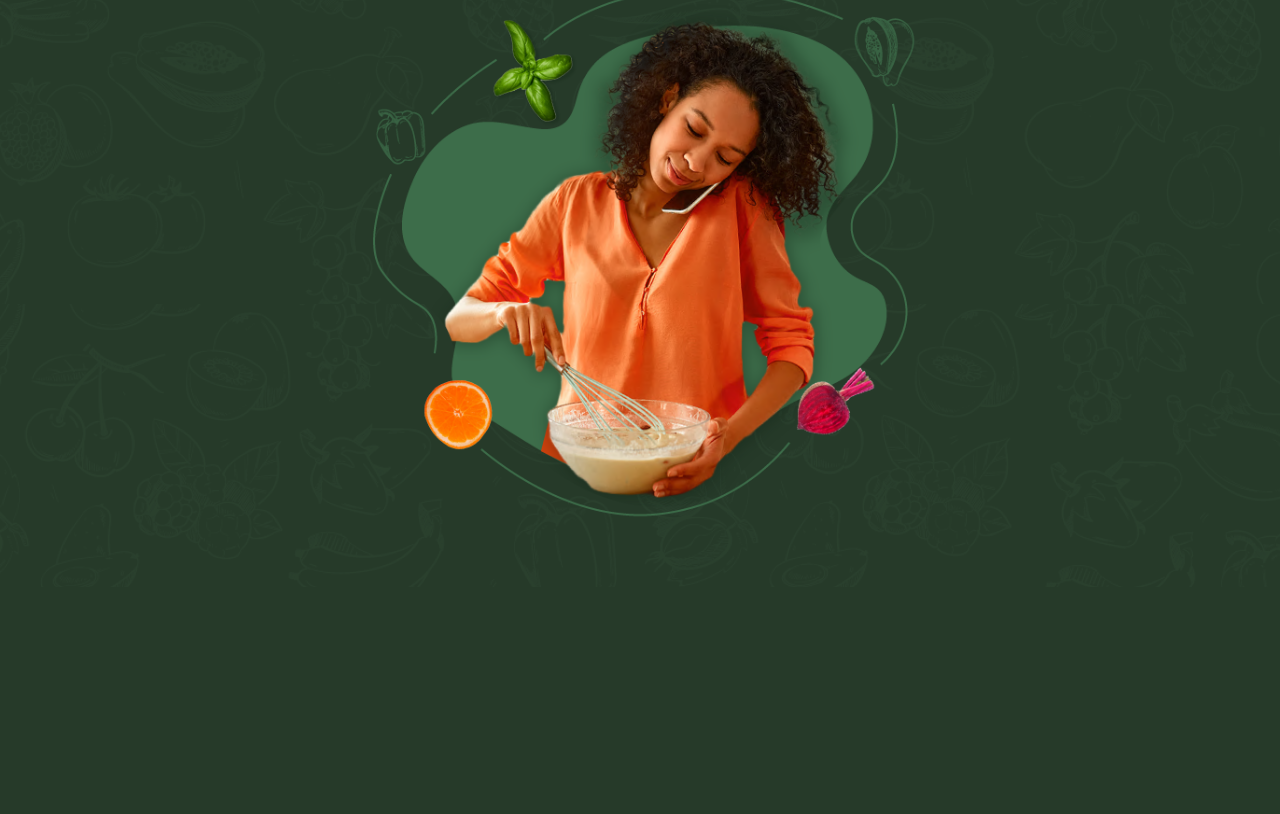
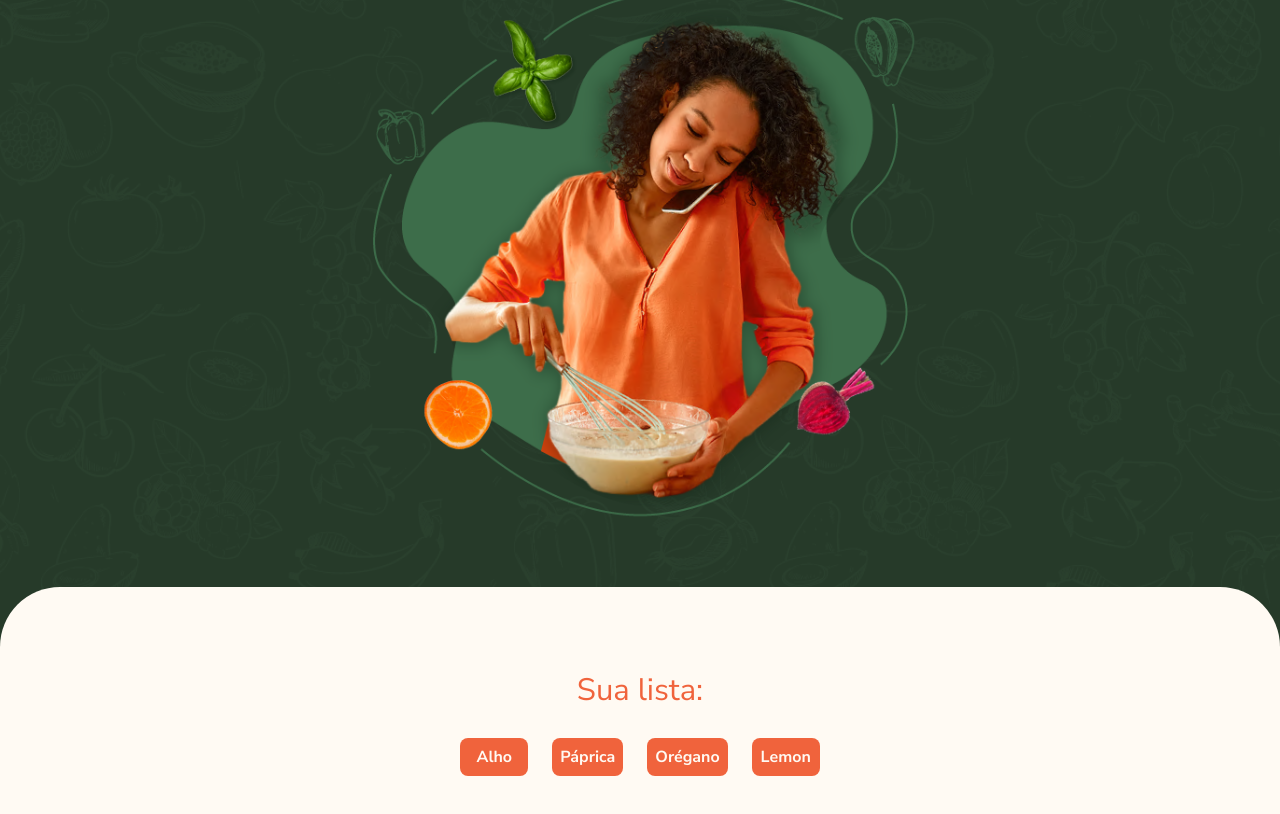
Before and after one commit to hosanabarcelos/cookinup-app, a Vue app: page / in a window 1280 px wide. Shown: the part 444-1258 px from the top of the page. Before the commit the page ends 1031 px from the top, so only its background shows below. Built offline with nearby package versions, Linux system fonts and the light colour scheme.

Commit message:
feat: importa início do conteúdo principal

```diff
--- a/src/App.vue
+++ b/src/App.vue
@@ -1,12 +1,15 @@
 <template>
-    <Banner />
+    <banner />
+    <main-content />
 </template>
 
 <script lang="ts">
 import Banner from './components/Banner.vue';
+import MainContent from './components/MainContent.vue';
 export default {
     components: {
-        Banner
+        Banner,
+        MainContent
     }
 }
 </script>
```
